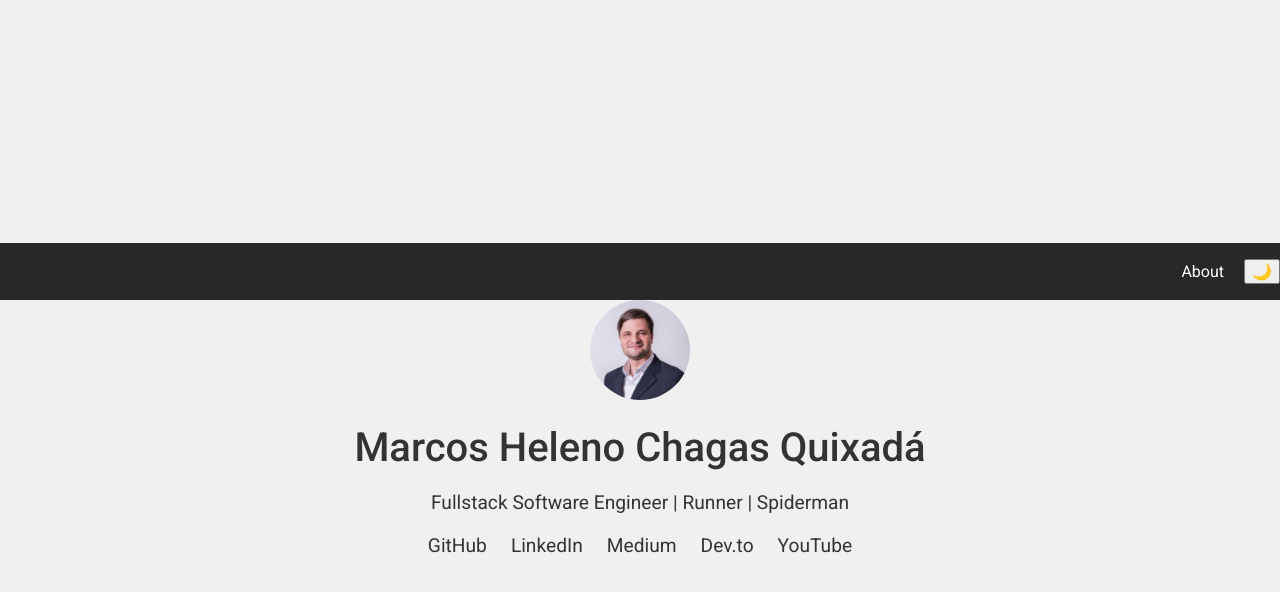
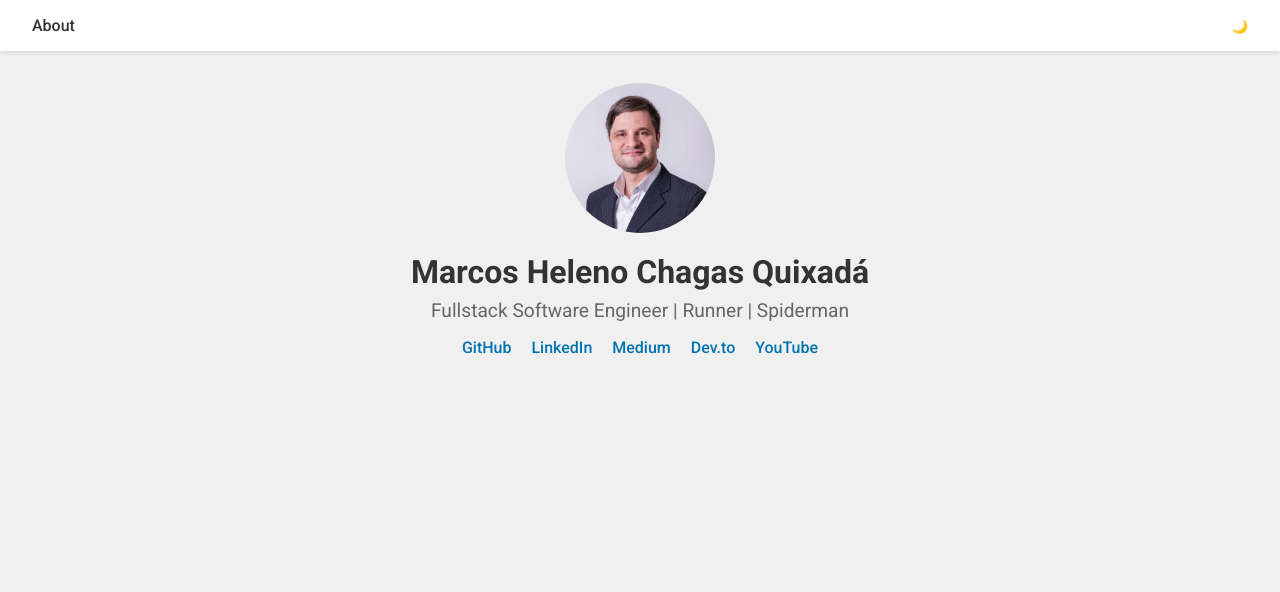
Before and after one commit to marcosquixada/marcosquixada.github.io, a plain HTML site: page index.html in a window 1280 px wide. Drawn offline with Linux system fonts and the light colour scheme.

Commit message:
Update styles.css

```diff
--- a/styles.css
+++ b/styles.css
@@ -1,88 +1,89 @@
-/* Importação de fontes e reset básico */
+/* styles.css */
+
+/* Reset some default browser styles */
+body, h1, p, ul, li, a, button {
+    margin: 0;
+    padding: 0;
+    box-sizing: border-box;
+}
+
+/* Set default font and background color */
 body {
     font-family: 'Roboto', sans-serif;
-    margin: 0;
-    padding: 0;
-    display: flex;
-    flex-direction: column;
-    align-items: center;
-    justify-content: center;
-    height: 100vh;
     background-color: #f0f0f0;
     color: #333;
     transition: background-color 0.3s, color 0.3s;
 }
 
-header {
-    width: 100%;
-    display: flex;
-    justify-content: flex-end;
-    padding: 1rem;
-    background-color: #282828;
+/* Dark theme styles */
+body.dark-theme {
+    background-color: #333;
+    color: #f0f0f0;
 }
 
-nav ul {
+/* Header styles */
+header {
+    background-color: #fff;
+    padding: 1rem;
+    box-shadow: 0 2px 4px rgba(0, 0, 0, 0.1);
+}
+
+header nav ul {
     list-style: none;
     display: flex;
-    align-items: center;
-    margin: 0;
-}
-
-nav ul li {
-    margin-left: 20px;
-}
-
-nav ul li a, #toggle-theme {
-    color: white;
-    text-decoration: none;
-    font-size: 1rem;
-}
-
-main {
-    text-align: center;
-}
-
-.profile {
-    display: flex;
-    flex-direction: column;
+    justify-content: space-between;
     align-items: center;
 }
 
-.avatar img {
-    width: 100px;
-    height: 100px;
-    border-radius: 50%;
-    margin-bottom: 20px;
+header nav ul li {
+    margin: 0 1rem;
 }
 
-h1 {
-    margin: 0;
-    font-size: 2.5rem;
+header nav ul li a, header nav ul li button {
+    text-decoration: none;
+    color: inherit;
+    font-weight: 500;
+    background: none;
+    border: none;
+    cursor: pointer;
+}
+
+/* Profile section styles */
+.profile {
+    text-align: center;
+    padding: 2rem;
+}
+
+.profile .avatar img {
+    border-radius: 50%;
+    width: 150px;
+    height: 150px;
+    object-fit: cover;
+}
+
+.profile h1 {
+    margin-top: 1rem;
+    font-size: 2rem;
+}
+
+.profile .description {
+    margin-top: 0.5rem;
+    font-size: 1.2rem;
+    color: #666;
+}
+
+/* Social links styles */
+.social-links {
+    margin-top: 1rem;
+}
+
+.social-links a {
+    margin: 0 0.5rem;
+    text-decoration: none;
+    color: #0073b1;
     font-weight: 500;
 }
 
-.description {
-    font-size: 1.2rem;
-    margin-bottom: 20px;
+.social-links a:hover {
+    text-decoration: underline;
 }
-
-.social-links a {
-    margin: 0 10px;
-    text-decoration: none;
-    color: #333;
-    font-size: 1.2rem;
-    transition: color 0.3s;
-}
-
-.social-links a:hover {
-    color: #0073b1;
-}
-
-.dark-theme {
-    background-color: #121212;
-    color: #f0f0f0;
-}
-
-.dark-theme header {
-    background-color: #333;
-}
```
